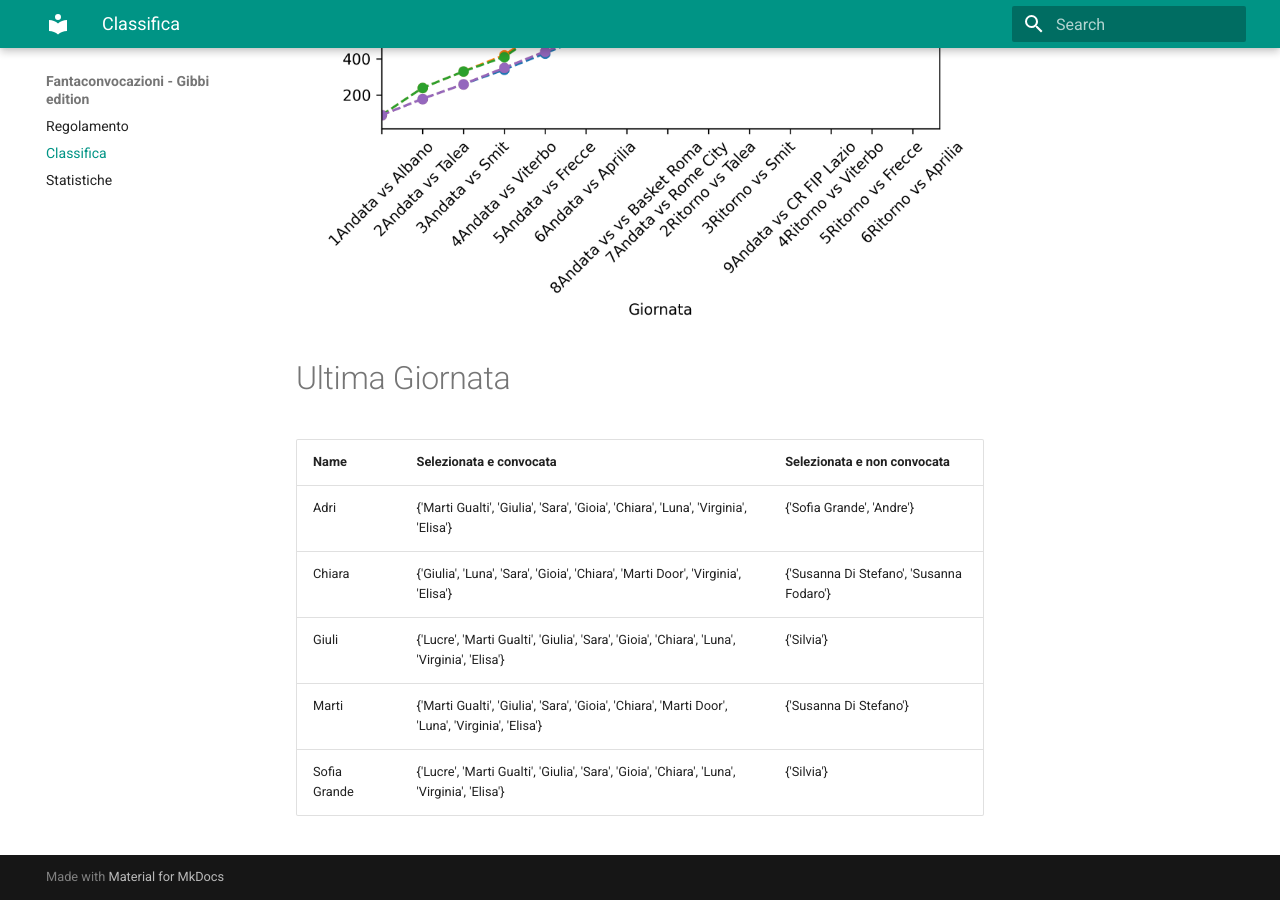
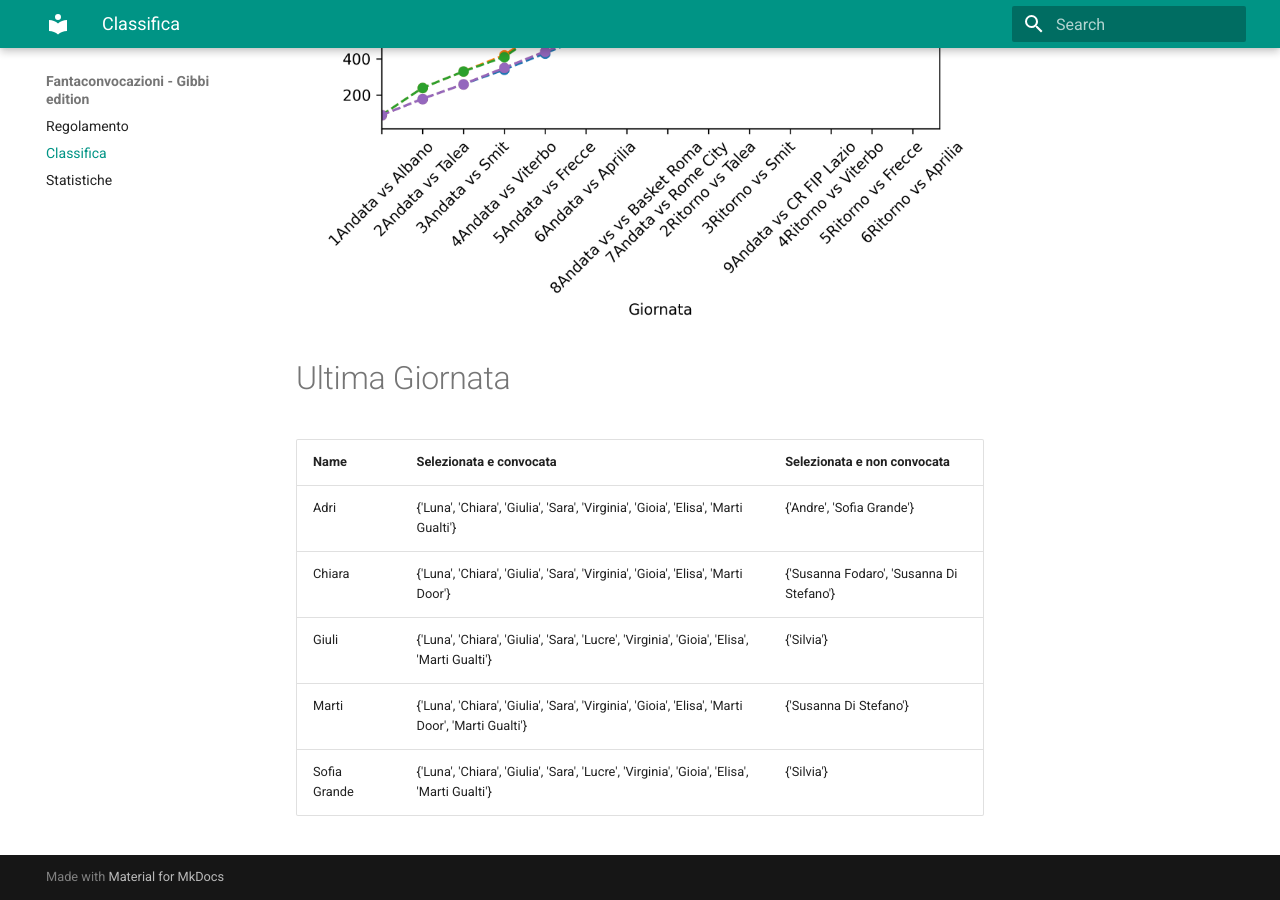
Before and after one commit to martinig94/fantagibbi, an MkDocs documentation site: the page built from docs/Classifica.md, in a window 1280 px wide and 900 px high, scrolled down 790 px. Built offline with MkDocs 1.6.1 and Material for MkDocs 9.7.7, drawn with Linux system fonts in a browser that asks for light colours.

Commit message:
Auto-update from main.py

```diff
--- a/docs/Classifica.md
+++ b/docs/Classifica.md
@@ -18,9 +18,9 @@
 <!-- START_TABLE CORRECT -->
 | Name         | Selezionata e convocata                                                                          | Selezionata e non convocata              |
 |:-------------|:-------------------------------------------------------------------------------------------------|:-----------------------------------------|
-| Adri         | {'Marti Gualti', 'Giulia', 'Sara', 'Gioia', 'Chiara', 'Luna', 'Virginia', 'Elisa'}               | {'Sofia Grande', 'Andre'}                |
-| Chiara       | {'Giulia', 'Luna', 'Sara', 'Gioia', 'Chiara', 'Marti Door', 'Virginia', 'Elisa'}                 | {'Susanna Di Stefano', 'Susanna Fodaro'} |
-| Giuli        | {'Lucre', 'Marti Gualti', 'Giulia', 'Sara', 'Gioia', 'Chiara', 'Luna', 'Virginia', 'Elisa'}      | {'Silvia'}                               |
-| Marti        | {'Marti Gualti', 'Giulia', 'Sara', 'Gioia', 'Chiara', 'Marti Door', 'Luna', 'Virginia', 'Elisa'} | {'Susanna Di Stefano'}                   |
-| Sofia Grande | {'Lucre', 'Marti Gualti', 'Giulia', 'Sara', 'Gioia', 'Chiara', 'Luna', 'Virginia', 'Elisa'}      | {'Silvia'}                               |
+| Adri         | {'Luna', 'Chiara', 'Giulia', 'Sara', 'Virginia', 'Gioia', 'Elisa', 'Marti Gualti'}               | {'Andre', 'Sofia Grande'}                |
+| Chiara       | {'Luna', 'Chiara', 'Giulia', 'Sara', 'Virginia', 'Gioia', 'Elisa', 'Marti Door'}                 | {'Susanna Fodaro', 'Susanna Di Stefano'} |
+| Giuli        | {'Luna', 'Chiara', 'Giulia', 'Sara', 'Lucre', 'Virginia', 'Gioia', 'Elisa', 'Marti Gualti'}      | {'Silvia'}                               |
+| Marti        | {'Luna', 'Chiara', 'Giulia', 'Sara', 'Virginia', 'Gioia', 'Elisa', 'Marti Door', 'Marti Gualti'} | {'Susanna Di Stefano'}                   |
+| Sofia Grande | {'Luna', 'Chiara', 'Giulia', 'Sara', 'Lucre', 'Virginia', 'Gioia', 'Elisa', 'Marti Gualti'}      | {'Silvia'}                               |
 <!-- END_TABLE CORRECT -->
```
